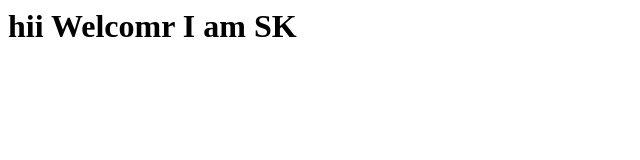
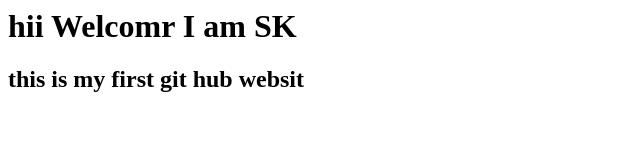
Before and after one commit to thisiskarthisk/thisiskarthisk.github.io, a plain HTML site: page index.html in a window 1280 px wide. Shown: the whole page, without its empty margins (0-640 px from the left). Drawn offline with Linux system fonts and the light colour scheme.

Commit message:
Update index.html

```diff
--- a/index.html
+++ b/index.html
@@ -1 +1,2 @@
 <h1>hii Welcomr I am SK</h1>
+<h2>this is my first git hub websit</h2>
```
